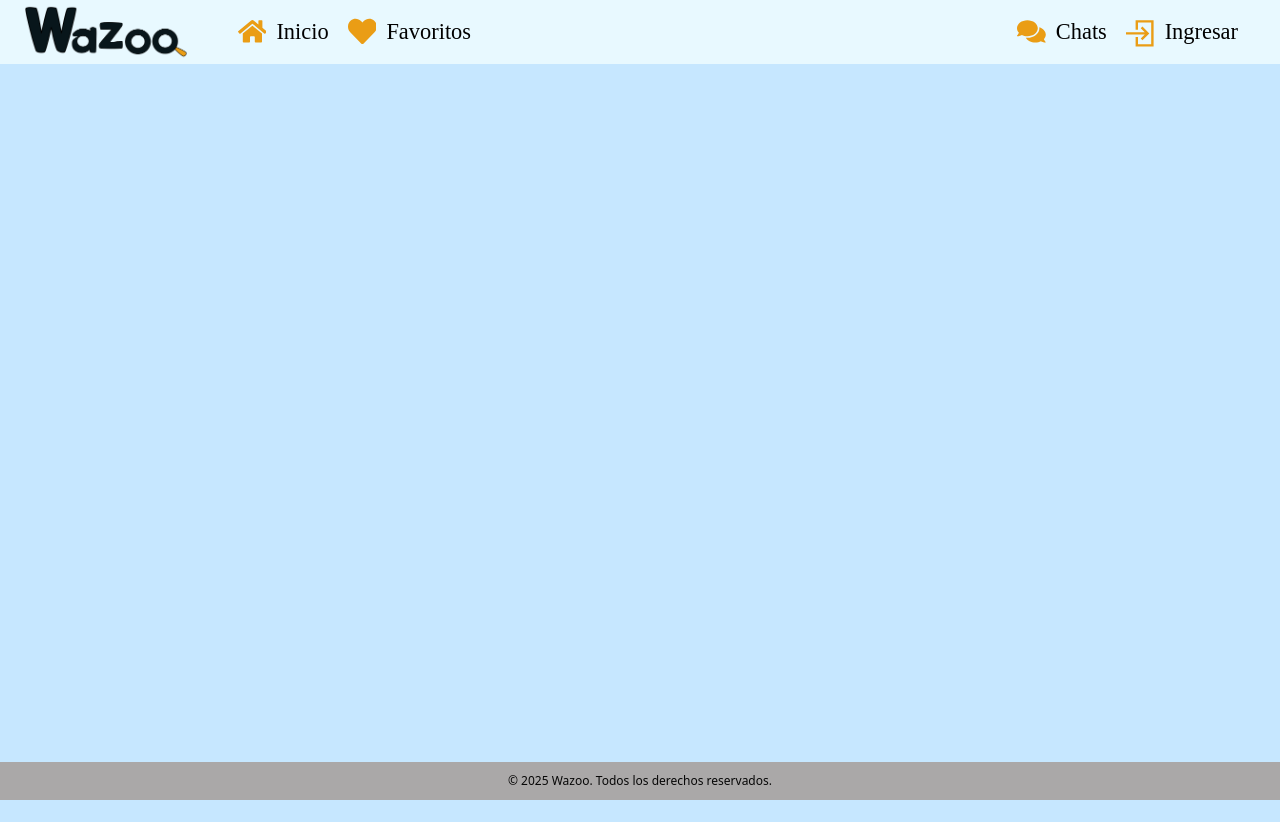
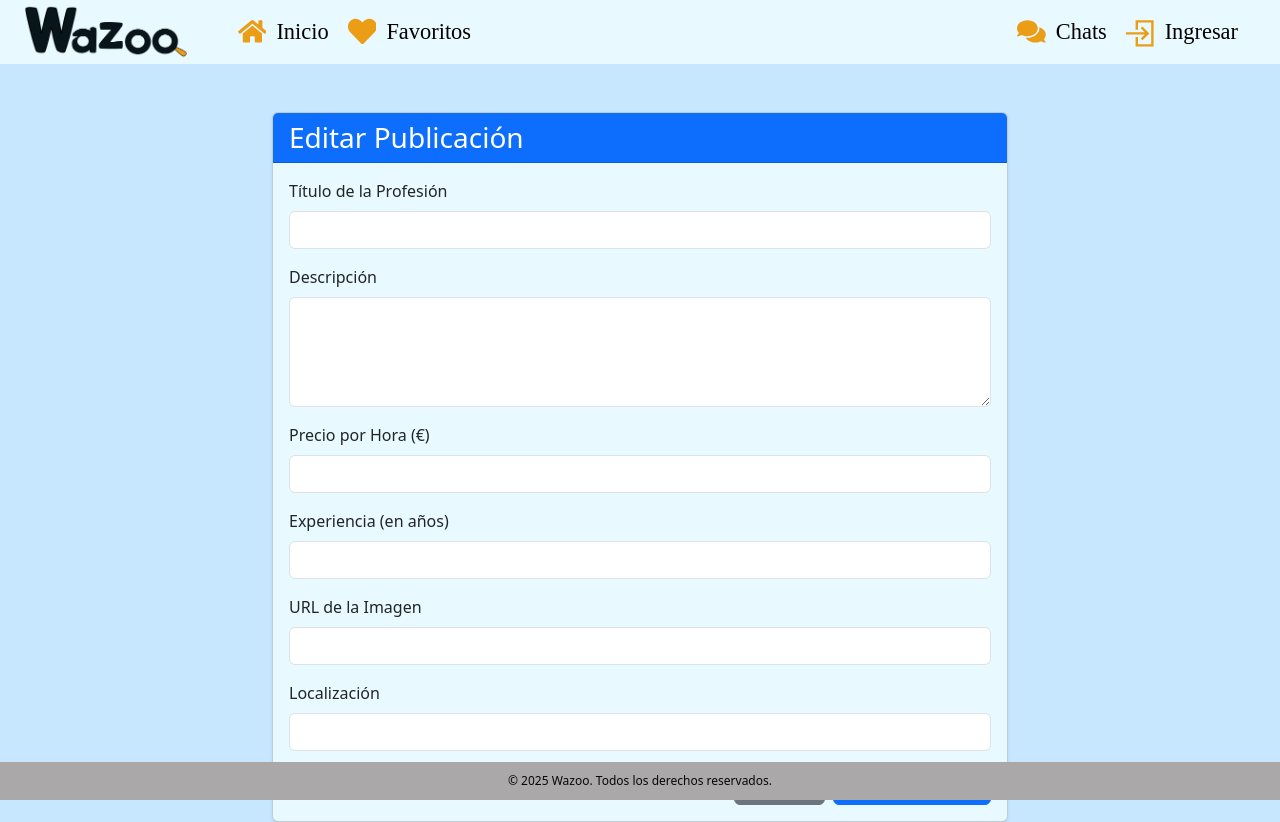
Before and after one commit to AndresTabor/proyecto-final-team1-front, a React (Vite) app: page /edit-post/1 in a window 1280 px wide. Before the commit the page ends 800 px from the top, so only its background shows below. Built offline with nearby package versions, Linux system fonts and the light colour scheme; a web font is replaced by a local one.

Commit message:
edit form para posts

```diff
--- a/index.html
+++ b/index.html
@@ -9,6 +9,7 @@
     <link href="https://fonts.googleapis.com/css2?family=M+PLUS+Rounded+1c:wght@400;700&display=swap" rel="stylesheet">
     <link href="https://fonts.googleapis.com/css2?family=Calistoga&family=M+PLUS+Rounded+1c:wght@400;700&display=swap" rel="stylesheet">
     <link href="https://cdn.jsdelivr.net/npm/bootstrap@5.3.3/dist/css/bootstrap.min.css" rel="stylesheet" integrity="sha384-QWTKZyjpPEjISv5WaRU9OFeRpok6YctnYmDr5pNlyT2bRjXh0JMhjY6hW+ALEwIH" crossorigin="anonymous">
+    <link href="https://cdn.jsdelivr.net/npm/bootstrap-icons/font/bootstrap-icons.css" rel="stylesheet"/>
     <title>Wazoo</title>
   </head>
   <body>
--- a/src/App.jsx
+++ b/src/App.jsx
@@ -14,6 +14,7 @@ import CreatePostView from './views/Posts/CreatePostView';
 import { ToastContainer } from "react-toastify";
 import "react-toastify/dist/ReactToastify.css";
 import './App.css'
+import EditPostForm from './components/posts/EditPostForm';
 
 
 
@@ -33,6 +34,7 @@ function App() {
         <Route path="/profile" element={<Profile />} />
         <Route path="/posts-list/:id" element={<PostSingleView />} />
         <Route path="/create-post" element={<CreatePostView />} />
+        <Route path="/edit-post/:id" element={<EditPostForm />} />
         <Route path='/favorites' element = {<Favorites/>} />
         <Route path='/chats/:chatSelected?' element = {<Chats/>} />
 
--- /dev/null
+++ b/src/components/posts/EditPostForm.jsx
@@ -0,0 +1,159 @@
+import React, { useState, useEffect, useContext } from "react";
+import { useParams, useNavigate } from "react-router-dom";
+import { Context } from "../../store/AppContext";
+
+const EditPostForm = () => {
+    const { id } = useParams();
+    const navigate = useNavigate();
+    const { store, actions } = useContext(Context);
+
+    const [formData, setFormData] = useState({
+        profession_title: "",
+        description: "",
+        price_per_hour: "",
+        experience: "",
+        image_url: "",
+        location: ""
+    });
+
+    useEffect(() => {
+        const fetchPost = async () => {
+            const post = await actions.fetchPostById(id);
+            if (post) {
+                setFormData({
+                    profession_title: post.profession_title,
+                    description: post.description,
+                    price_per_hour: post.price_per_hour,
+                    experience: post.experience,
+                    image_url: post.image_url,
+                    location: post.location
+                });
+            }
+        };
+        fetchPost();
+    }, [id, actions]);
+
+    const handleChange = (e) => {
+        setFormData({ ...formData, [e.target.name]: e.target.value });
+    };
+
+    const handleSubmit = async (e) => {
+        e.preventDefault();
+        const success = await actions.editPost(id, formData);
+        if (success) {
+            navigate("/");
+        }
+    };
+
+    return (
+        <div className="container mt-5">
+            <div className="row justify-content-center">
+                <div className="col-md-8">
+                    <div className="card shadow-sm">
+                        <div className="card-header bg-primary text-white">
+                            <h3 className="mb-0">Editar Publicación</h3>
+                        </div>
+                        <div className="card-body">
+                            <form onSubmit={handleSubmit}>
+                                <div className="mb-3">
+                                    <label htmlFor="profession_title" className="form-label">
+                                        Título de la Profesión
+                                    </label>
+                                    <input
+                                        type="text"
+                                        className="form-control"
+                                        id="profession_title"
+                                        name="profession_title"
+                                        value={formData.profession_title}
+                                        onChange={handleChange}
+                                        required
+                                    />
+                                </div>
+                                <div className="mb-3">
+                                    <label htmlFor="description" className="form-label">
+                                        Descripción
+                                    </label>
+                                    <textarea
+                                        className="form-control"
+                                        id="description"
+                                        name="description"
+                                        rows="4"
+                                        value={formData.description}
+                                        onChange={handleChange}
+                                        required
+                                    ></textarea>
+                                </div>
+                                <div className="mb-3">
+                                    <label htmlFor="price_per_hour" className="form-label">
+                                        Precio por Hora (€)
+                                    </label>
+                                    <input
+                                        type="number"
+                                        className="form-control"
+                                        id="price_per_hour"
+                                        name="price_per_hour"
+                                        value={formData.price_per_hour}
+                                        onChange={handleChange}
+                                        required
+                                    />
+                                </div>
+                                <div className="mb-3">
+                                    <label htmlFor="experience" className="form-label">
+                                        Experiencia (en años)
+                                    </label>
+                                    <input
+                                        type="number"
+                                        className="form-control"
+                                        id="experience"
+                                        name="experience"
+                                        value={formData.experience}
+                                        onChange={handleChange}
+                                        required
+                                    />
+                                </div>
+                                <div className="mb-3">
+                                    <label htmlFor="image_url" className="form-label">
+                                        URL de la Imagen
+                                    </label>
+                                    <input
+                                        type="url"
+                                        className="form-control"
+                                        id="image_url"
+                                        name="image_url"
+                                        value={formData.image_url}
+                                        onChange={handleChange}
+                                        required
+                                    />
+                                </div>
+                                <div className="mb-3">
+                                    <label htmlFor="location" className="form-label">
+                                        Localización
+                                    </label>
+                                    <input
+                                        type="text"
+                                        className="form-control"
+                                        id="location"
+                                        name="location"
+                                        value={formData.location}
+                                        onChange={handleChange}
+                                        required
+                                    />
+                                </div>
+                                <div className="d-flex justify-content-end">
+                                    <button type="button" className="btn btn-secondary me-2" onClick={() => navigate("/my-posts")}>
+                                        Cancelar
+                                    </button>
+                                    <button type="submit" className="btn btn-primary">
+                                        Guardar Cambios
+                                    </button>
+                                </div>
+                            </form>
+                        </div>
+                    </div>
+                </div>
+            </div>
+        </div>
+    );
+};
+
+export default EditPostForm;
--- a/src/components/posts/PostListByUserId.jsx
+++ b/src/components/posts/PostListByUserId.jsx
@@ -1,33 +1,56 @@
-import React, { useEffect, useContext } from 'react';
-import { Context } from '../../store/AppContext';
-import PostCard from './PostCard';
-import { Link } from 'react-router-dom';
+import React, { useEffect, useContext } from "react";
+import { Context } from "../../store/AppContext";
+import PostCard from "./PostCard";
+import { Link, useNavigate } from "react-router-dom";
 
 const PostListByUserId = () => {
     const { store, actions } = useContext(Context);
+    const navigate = useNavigate();
 
     useEffect(() => {
         actions.fetchPosts();
     }, []);
 
-    // filtrar las publicaciones del usuario logueado
-    const userPosts = store.posts?.filter(post => post.user.id === store.user.id) || [];
+    const userPosts = store.posts?.filter((post) => post.user.id === store.user.id) || [];
+
+    const handleEditPost = (id) => {
+        navigate(`/edit-post/${id}`);
+    };
 
     return (
         <div className="container mt-5">
-            <Link to="/create-post" className="btn btn-primary mb-3">
-                Crear Nueva Publicación
-            </Link>
-            <h1 className="mb-4">Mis Publicaciones</h1>
+            <div className="d-flex justify-content-between align-items-center mb-4">
+                <h1 className="text-primary">Mis Publicaciones</h1>
+                <Link to="/create-post" className="btn btn-success">
+                    <i className="bi bi-plus-circle"></i> Crear Nueva Publicación
+                </Link>
+            </div>
+
             <div className="row">
                 {userPosts.length > 0 ? (
                     userPosts.map((post) => (
-                        <div className="col-12" key={post.id}>
-                            <PostCard post={post} />
+                        <div className="col-md-12 mb-4" key={post.id}>
+                            <div className="card shadow-sm border-0">
+                                <div className="card-body">
+                                    <PostCard post={post} />
+                                    <div className="d-flex justify-content-end mt-3">
+                                        <button
+                                            className="btn btn-outline-primary btn-sm"
+                                            onClick={() => handleEditPost(post.id)}
+                                        >
+                                            <i className="bi bi-pencil"></i> Editar
+                                        </button>
+                                    </div>
+                                </div>
+                            </div>
                         </div>
                     ))
                 ) : (
-                    <p>No tienes publicaciones aún.</p>
+                    <div className="col-12">
+                        <div className="alert alert-info text-center">
+                            No tienes publicaciones aún. ¡Crea tu primera publicación ahora!
+                        </div>
+                    </div>
                 )}
             </div>
         </div>
--- a/src/store/flux.js
+++ b/src/store/flux.js
@@ -5,8 +5,8 @@ import { db } from "../config/firebase-config";
 const getState = ({ getStore, getActions, setStore }) => {
 
 
-	const url = "https://musical-space-goldfish-x955x5wwjwqh6q7x-3000.app.github.dev"
-	const url_posts = "https://musical-space-goldfish-x955x5wwjwqh6q7x-3000.app.github.dev/posts"
+	const url = "https://musical-space-goldfish-x955x5wwjwqh6q7x-3000.app.github.dev/"
+    const url_posts = `${url}/posts`
 	const cloudUrl = 'https://api.cloudinary.com/v1_1/dzw2kegzu/upload';
 
 	return {
```
